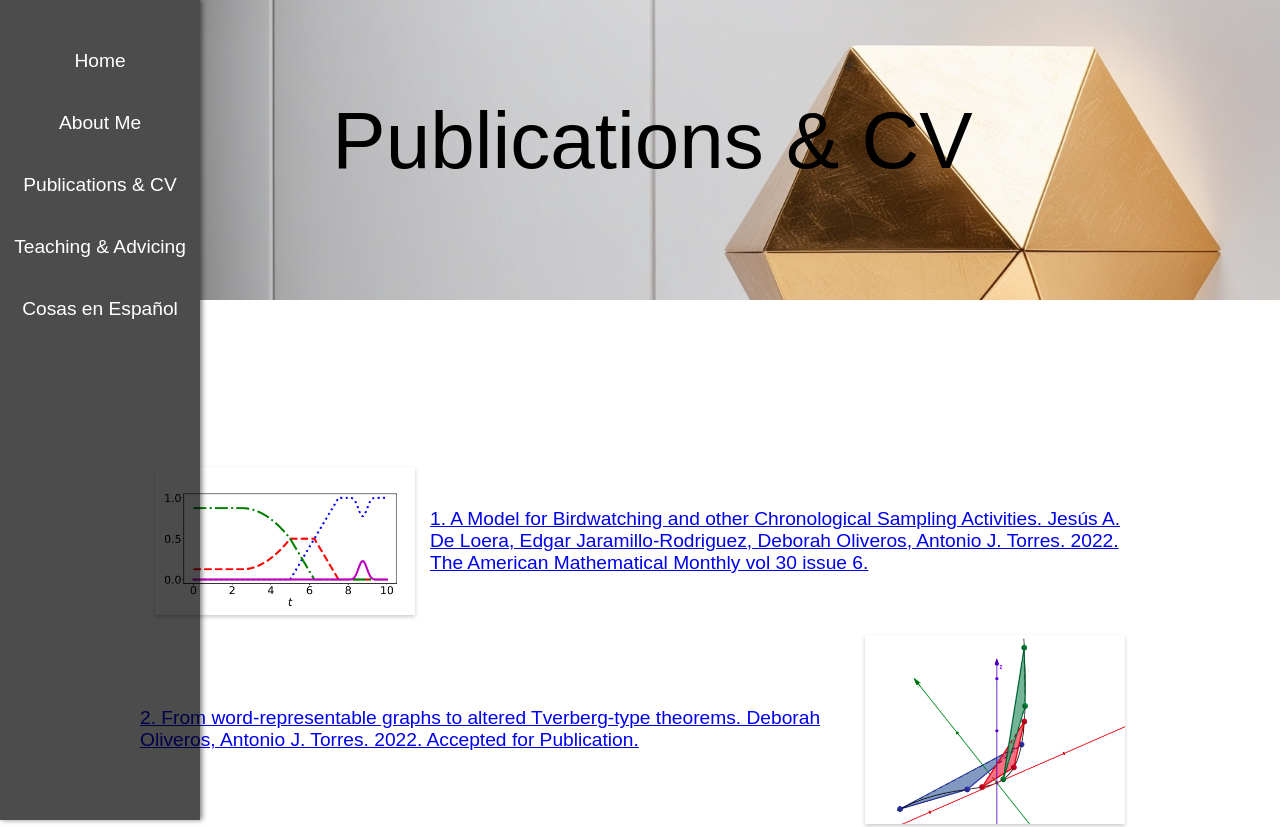
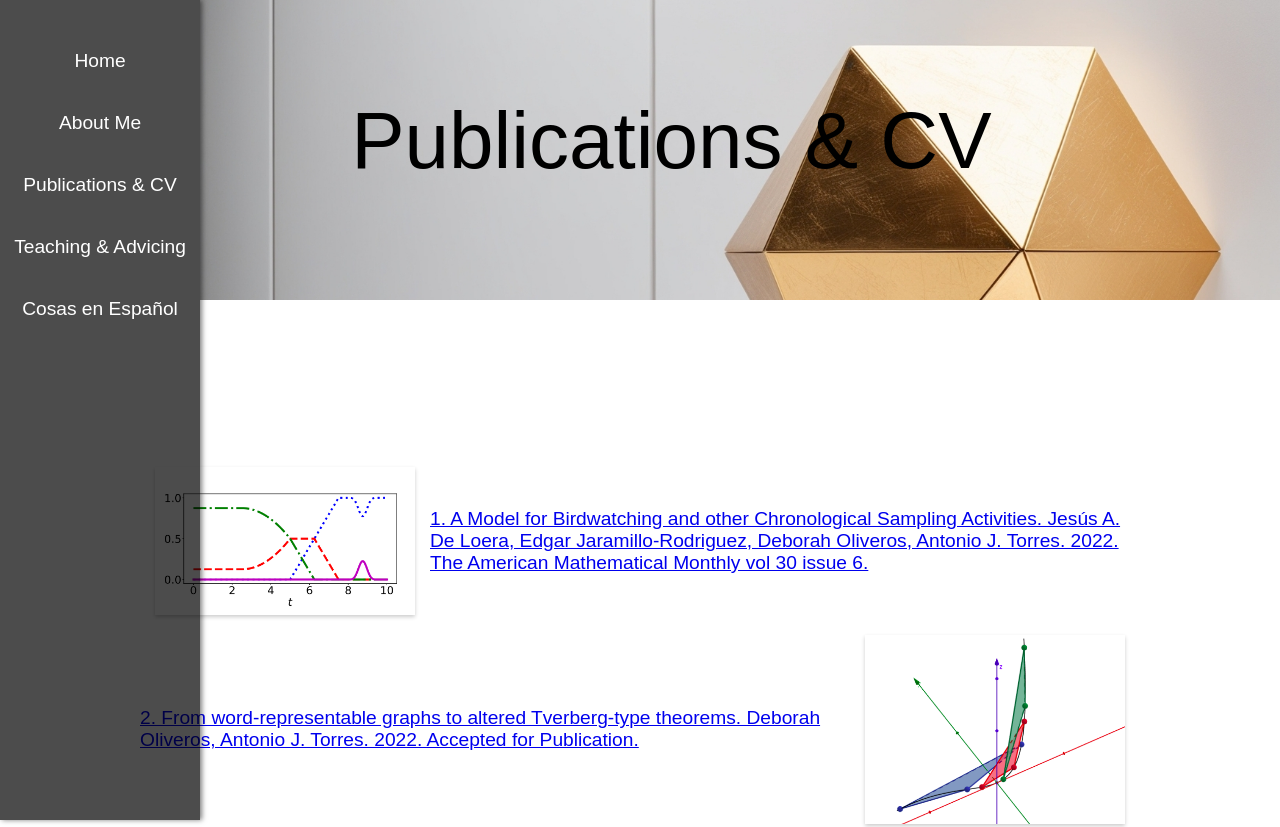
Before and after one commit to AntonioJTH/AntonioJTH.github.io, a plain HTML site: page publications.html in a window 1280 px wide. Shown: the top 827 px of the page. Drawn offline with Linux system fonts and the light colour scheme.

Commit message:
Update publications.html

```diff
--- a/publications.html
+++ b/publications.html
@@ -22,7 +22,7 @@
             justify-content: left; /* Alinea el contenido a la izquierda */
             align-items: center; /* Centra verticalmente */
             margin-left: 200px; /* Espacio a la izquierda para la barra lateral */
-            padding-left: 3.5cm; /* Añade espacio a la izquierda */
+            padding-left: 4cm; /* Añade espacio a la izquierda */
         }
 
         .header h1 {
```
